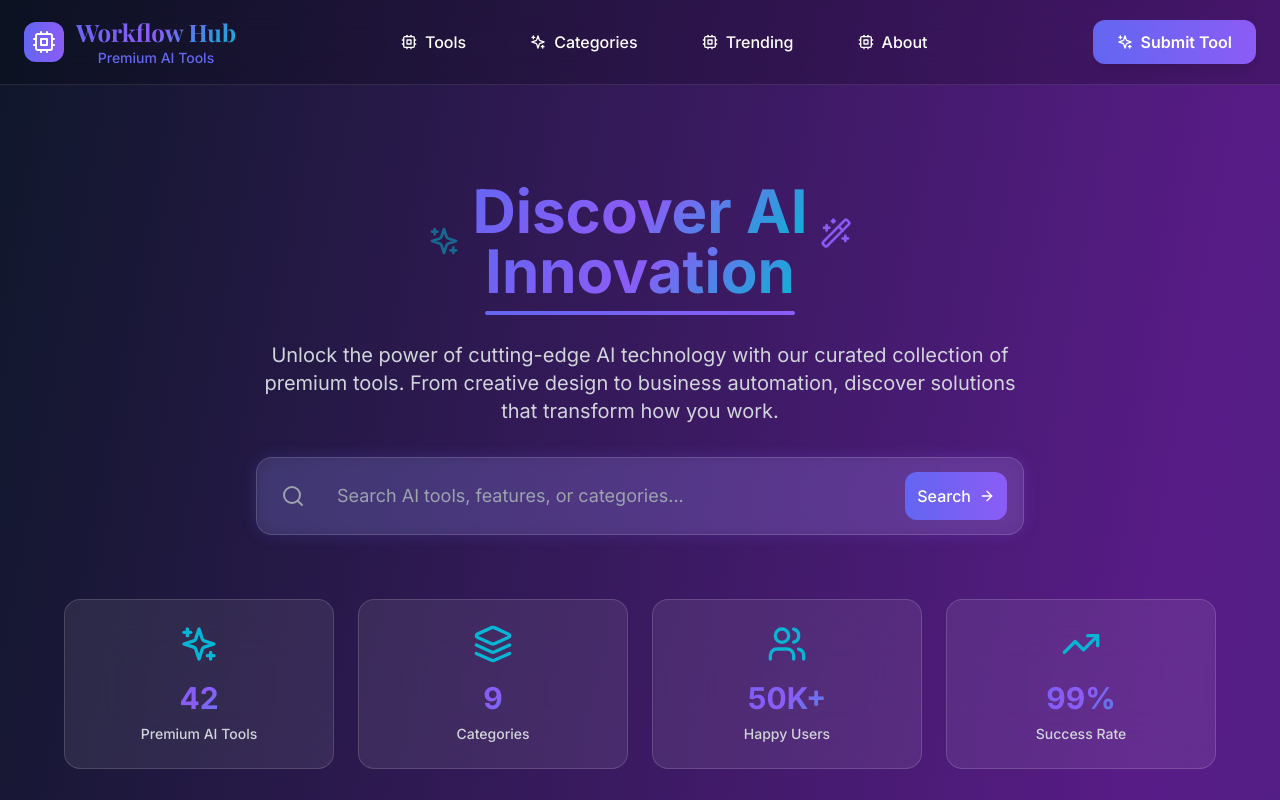
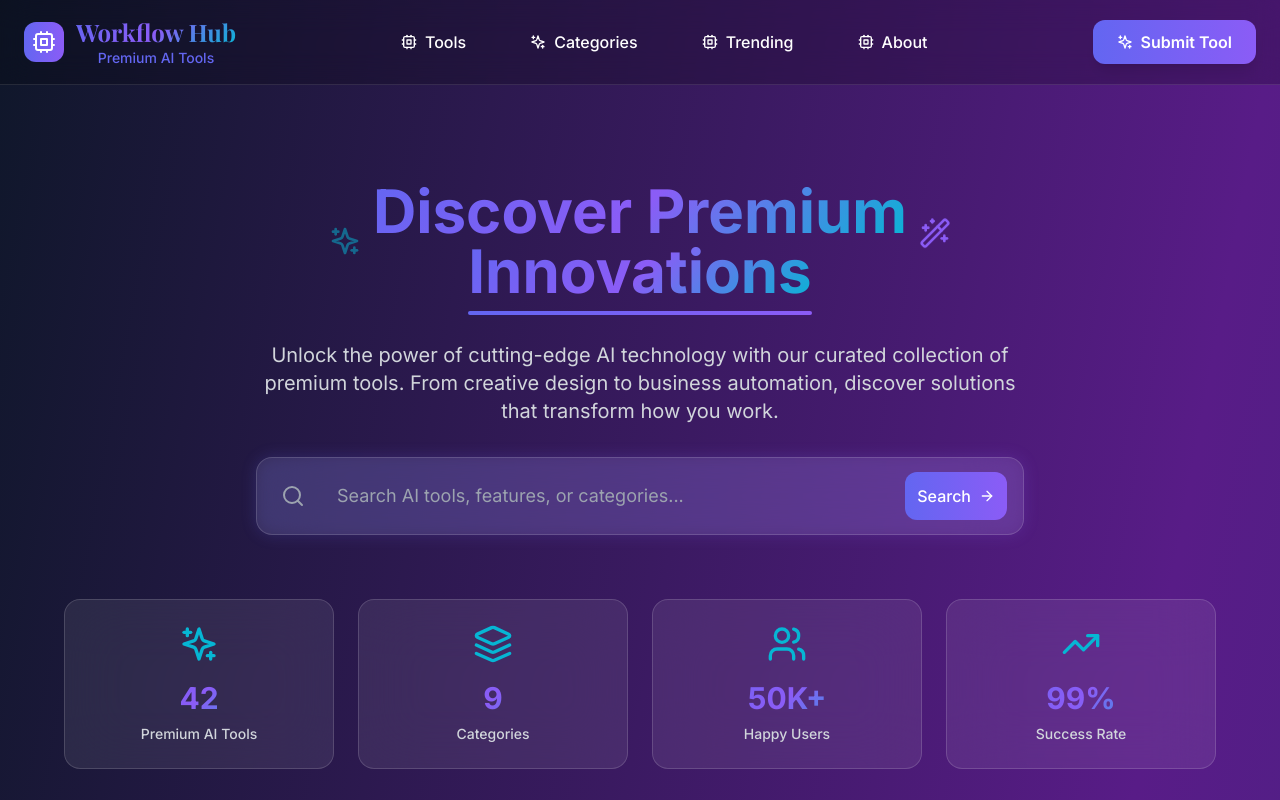
Before and after one commit to e-ogugua/workflow-hub, a React (Vite) app: page / in a window 1280 px wide. Shown: the top 800 px of the page. Built offline with nearby package versions, Linux system fonts and the light colour scheme.

Commit message:
✨ Update hero headline to 'Discover Premium Innovations'
Perfect blend of premium quality and innovative AI tools positioning.
The new headline emphasizes discovering high-quality, cutting-edge AI innovations.

```diff
--- a/src/components/Hero.tsx
+++ b/src/components/Hero.tsx
@@ -68,10 +68,10 @@ export default function Hero({ searchTerm, onSearchChange, stats }: HeroProps) {
               id="hero-heading"
               className="text-4xl sm:text-5xl lg:text-6xl font-bold leading-tight"
             >
-              <span className="gradient-text">Discover AI</span>
+              <span className="gradient-text">Discover Premium</span>
               <br />
               <span className="relative">
-                <span className="gradient-text">Innovation</span>
+                <span className="gradient-text">Innovations</span>
                 <motion.div
                   className="absolute -bottom-2 left-0 right-0 h-1 bg-gradient-to-r from-ai-primary to-ai-secondary rounded-full"
                   initial={{ scaleX: 0 }}
```
